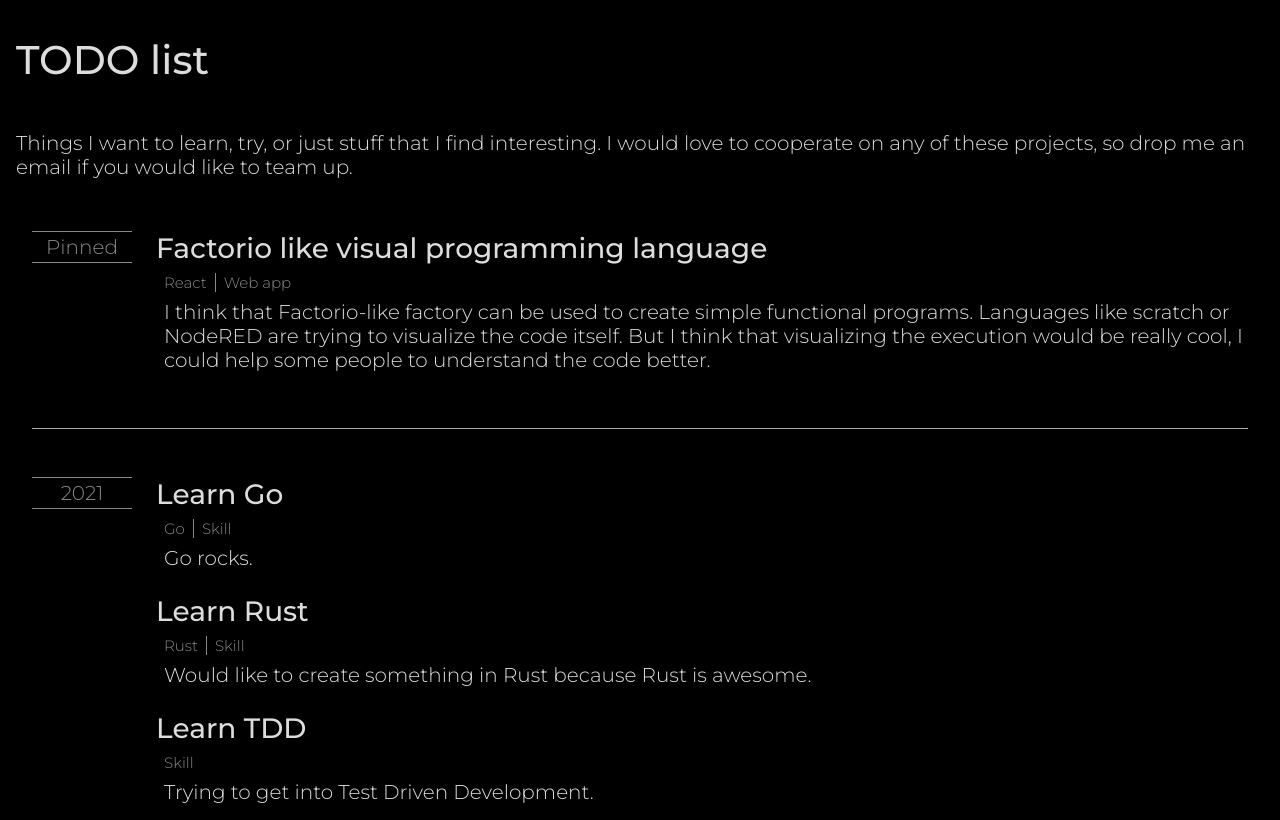
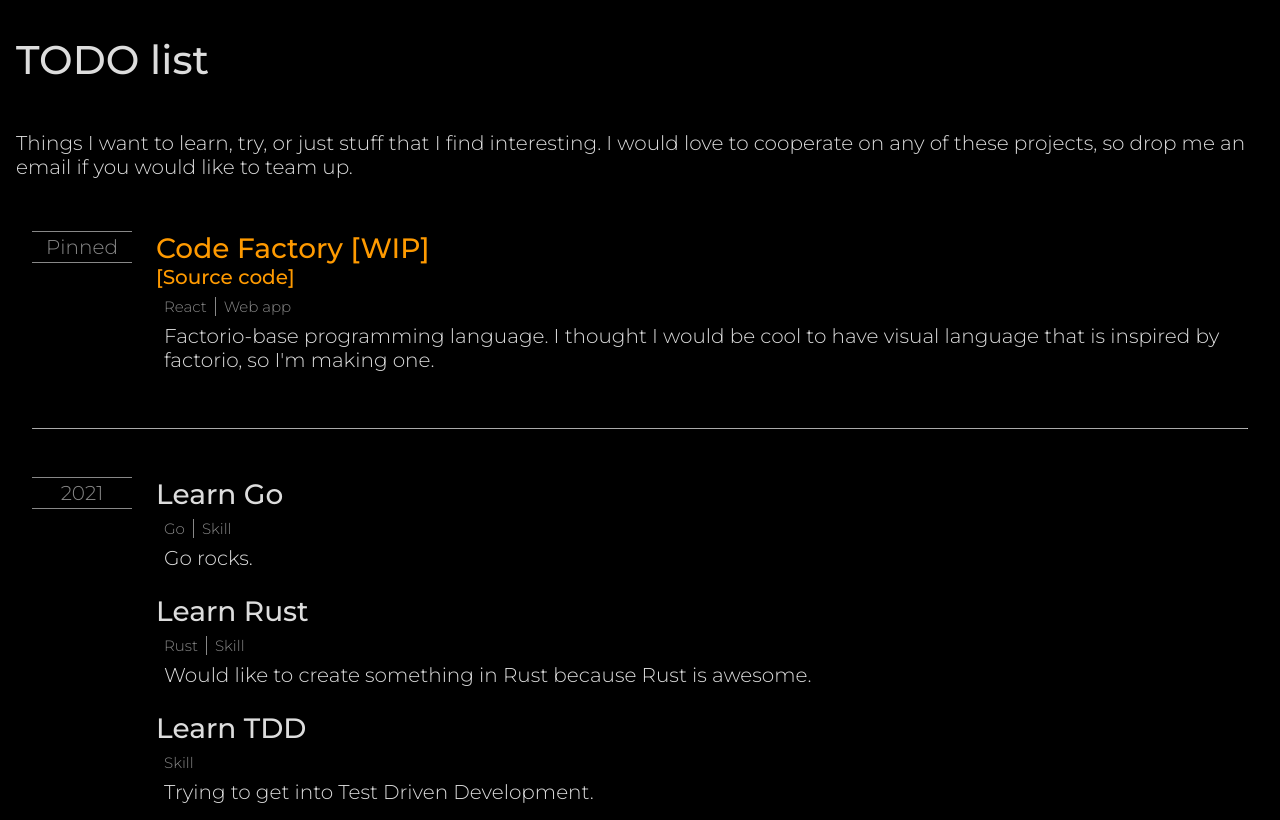
Before and after one commit to jankaifer/personal-web, a Next.js app: page /todo-list in a window 1280 px wide. Built offline with nearby package versions, Linux system fonts and the light colour scheme.

Commit message:
updated code-factory listing

```diff
--- a/Config.ts
+++ b/Config.ts
@@ -155,11 +155,10 @@ const projects: TProject[] = [
     year: 2021,
   },
   {
-    name: "Factorio like visual programming language",
-    description: `I think that Factorio-like factory can be used to create simple functional programs.
-      Languages like scratch or NodeRED are trying to visualize the code itself.
-      But I think that visualizing the execution would be really cool, I could help some people to understand the code better.
-      `,
+    name: "Code Factory [WIP]",
+    description: `Factorio-base programming language. I thought I would be cool to have visual language that is inspired by factorio, so I'm making one.`,
+    url: "https://code-factory.kaifer.cz/",
+    sourceUrl: "https://gitlab.com/JanKaifer/code-factory",
     tags: ["Web app", "React"],
     finished: false,
     active: true,
```
